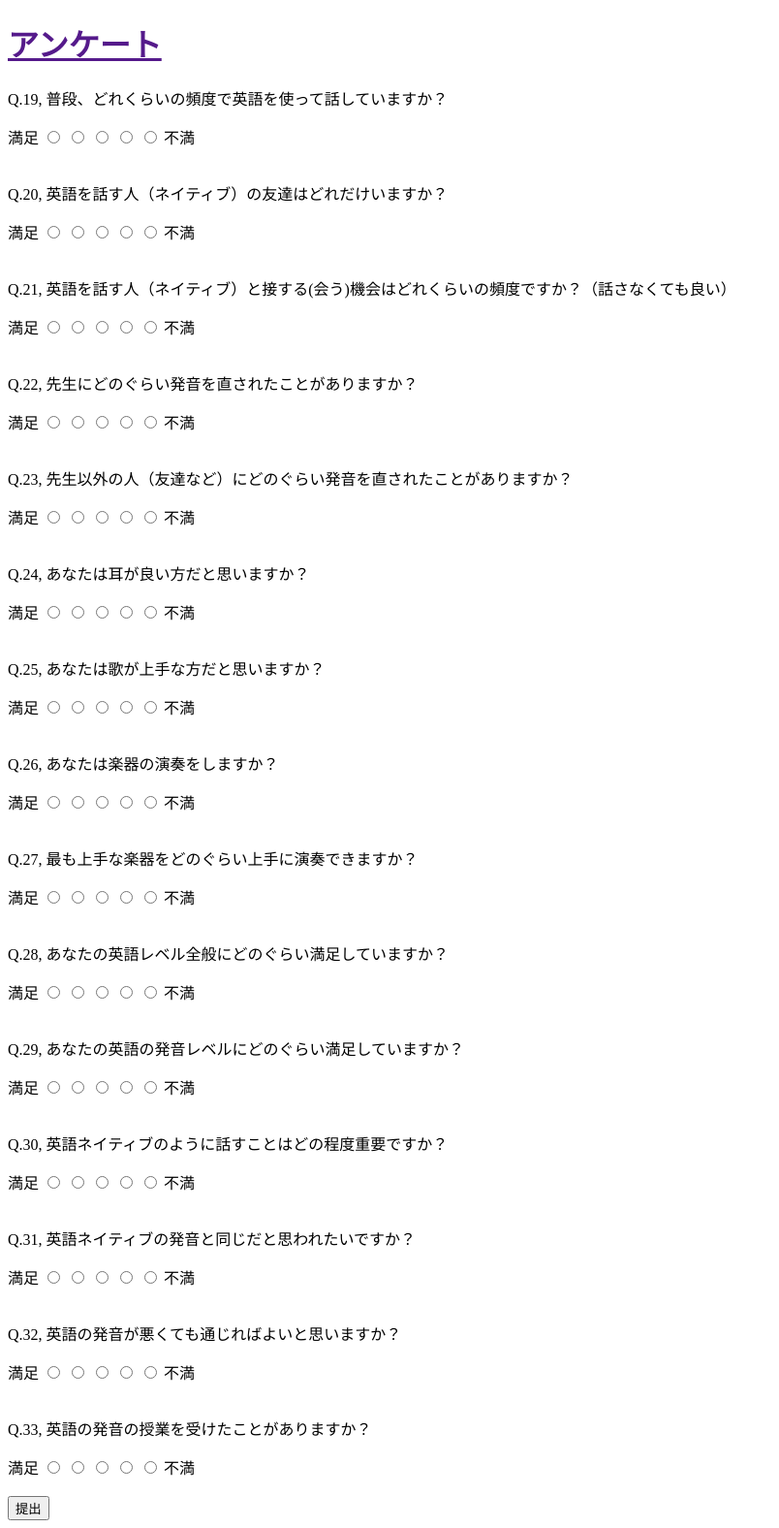
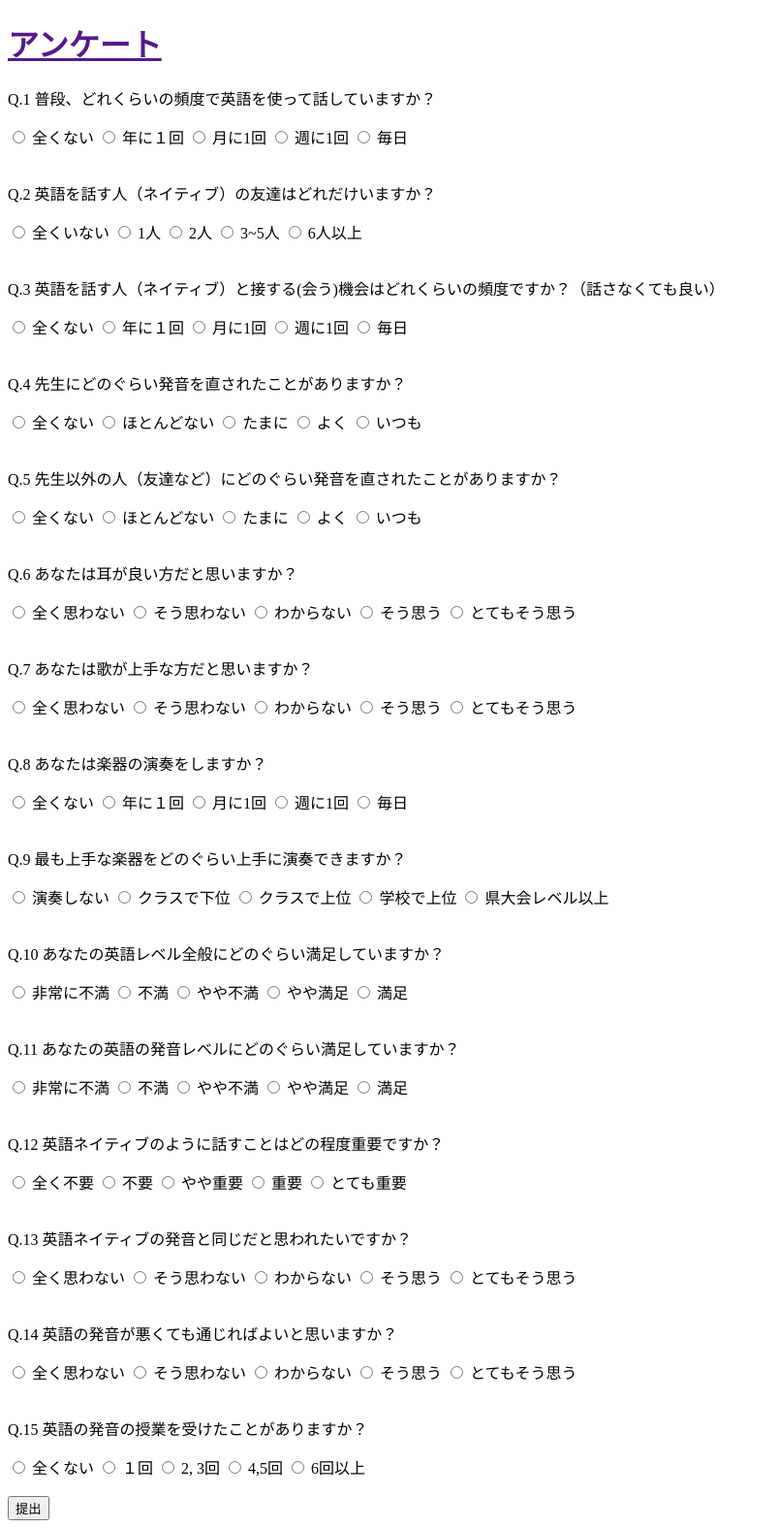
Before and after one commit to zlczlcgithub/questionnaire, a Django app: page / in a window 1280 px wide. Shown: the whole page at 97% size, without its empty margins (0-804 px from the left). Run offline with Django 3.2, Linux system fonts and the light colour scheme; data comes from the database, SQL or seed files in the repository; both versions use the stored data as it was after the commit.

Commit message:
Revised the model of Post and 問題と解答の内容が一致しました。

```diff
--- a/question/models.py
+++ b/question/models.py
@@ -6,15 +6,12 @@ from django.utils import timezone
 class Post(models.Model):
     id = models.AutoField(primary_key=True)
     text = models.CharField(max_length=200)
+    ans1 = models.CharField(max_length=200, default = "非常に不満")
+    ans2 = models.CharField(max_length=200, default = "不満")
+    ans3 = models.CharField(max_length=200, default = "やや不満")
+    ans4 = models.CharField(max_length=200, default = "やや満足")
+    ans5 = models.CharField(max_length=200, default = "満足")
 
-    # TODO: Need to fix db
-    '''
-    description_for_1 = models.CharField(max_length=200)
-    description_for_2 = models.CharField(max_length=200)
-    description_for_3 = models.CharField(max_length=200)
-    description_for_4 = models.CharField(max_length=200)
-    description_for_5 = models.CharField(max_length=200)
-    '''
     def __str__(self):
         return self.text
 
--- a/question/templates/question/post_list.html
+++ b/question/templates/question/post_list.html
@@ -12,16 +12,14 @@
             </div>
             {% for post in posts %}
                 <div>
-                    <p>Q.{{ post.id }}, {{ post.text }}</p>
+                    <p>Q.{{ forloop.counter }} {{ post.text }}</p>
                 </div>
                 <div>
-                    <nobr> 満足 </nobr>
-                    <input type="radio" name={{ post.id }} value="1">
-                    <input type="radio" name={{ post.id }} value="2">
-                    <input type="radio" name={{ post.id }} value="3">
-                    <input type="radio" name={{ post.id }} value="4">
-                    <input type="radio" name={{ post.id }} value="5">
-                    <nobr> 不満 </nobr>
+                    <input type="radio" name={{ post.text }} value="ans1"> {{post.ans1}}
+                    <input type="radio" name={{ post.text }} value="ans2"> {{post.ans2}}
+                    <input type="radio" name={{ post.text }} value="ans3"> {{post.ans3}}
+                    <input type="radio" name={{ post.text }} value="ans4"> {{post.ans4}}
+                    <input type="radio" name={{ post.text }} value="ans5"> {{post.ans5}}
                 </div>
                 <br>
             {% endfor %}
--- a/question/views.py
+++ b/question/views.py
@@ -16,8 +16,8 @@ def post_list(request):
                 result = {}
                 for num, question in enumerate(posts):
                     # make a result dict
-                    if str(num+1) in data:
-                        result[question.text] = convert_to_answer(data[str(num+1)])
+                    if question.text in data:
+                        result[question.text] = eval("question." + data[question.text])
                     else:
                         result[question.text] = None
                 ans = Answer(
@@ -33,12 +33,3 @@ def post_list(request):
                     'message': "投票内容を選んでください",
                 })
     return render(request, 'question/post_list.html', {'posts': posts, 'message': message})
-
-
-def convert_to_answer(answer_num):
-    choices = {'1': '満足',
-               '2': 'やや満足',
-               '3': 'どちらとも言えない',
-               '4': 'やや不満',
-               '5': '不満'}
-    return choices[answer_num]
```
Also changed, not shown: db.sqlite3.
